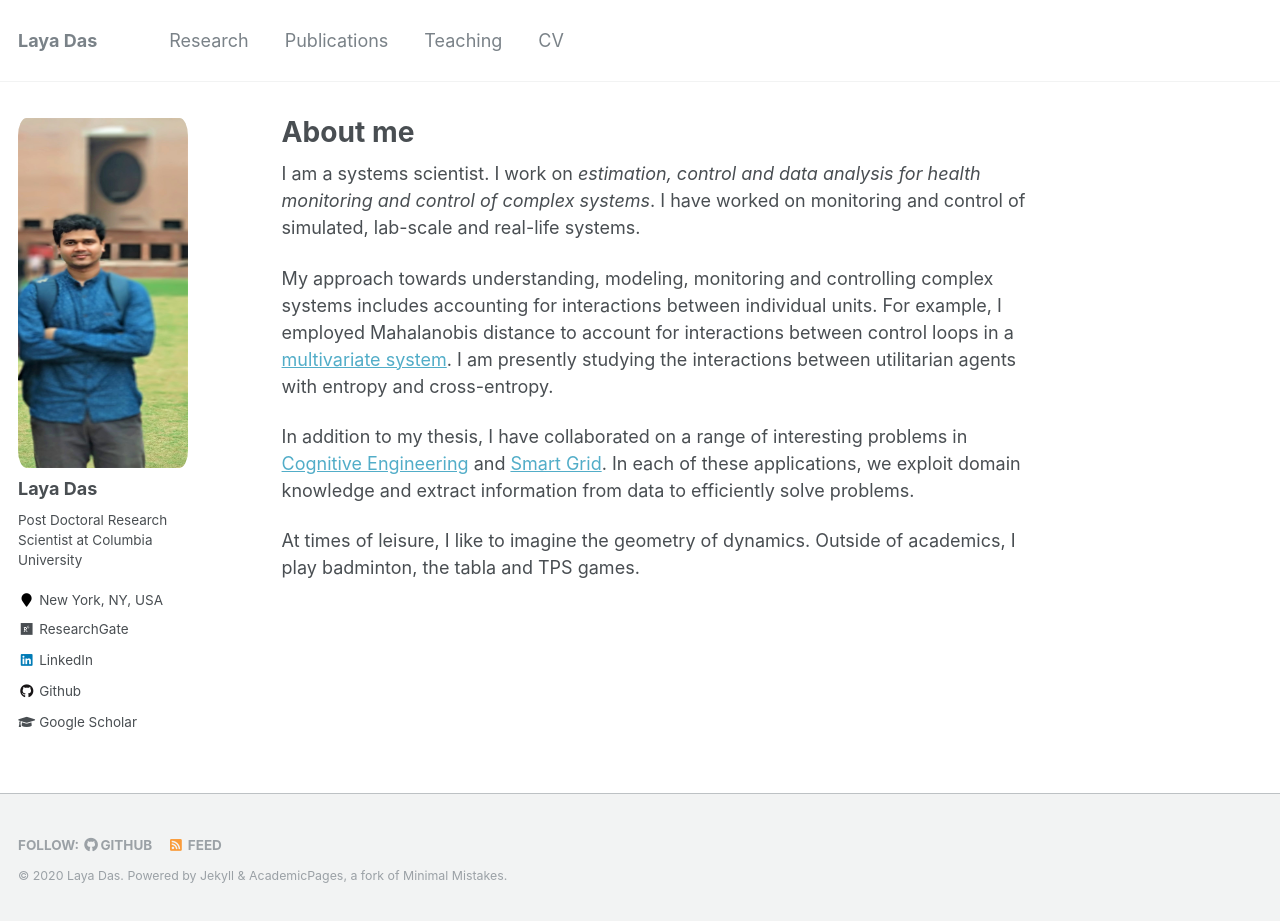
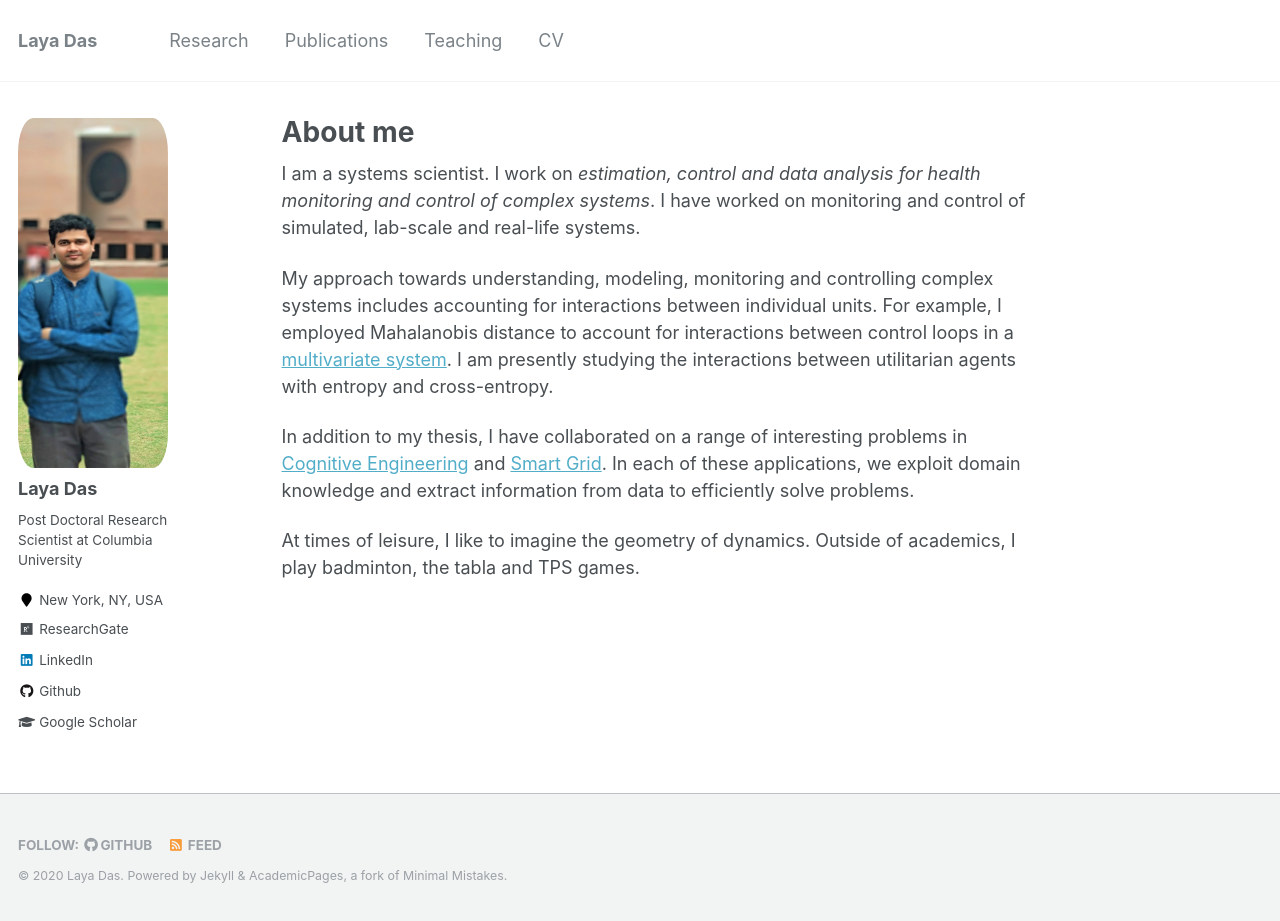
Before and after one commit to layadas/layadas.github.io, a Jekyll site: the page built from _pages/about.md, in a window 1280 px wide and 921 px high. Built offline with Jekyll 4.4.1, drawn with Linux system fonts in a browser that asks for light colours.

Commit message:
Update author-profile.html

```diff
--- a/_includes/author-profile.html
+++ b/_includes/author-profile.html
@@ -8,9 +8,9 @@
 <style>
 .avatar {
   vertical-align: middle;
-  width: 170px;
+  width: 150px;
   height: 350px;
-  border-radius: 5%;
+  border-radius: 10%;
 }
 </style>
   <div class="avatar">
```
